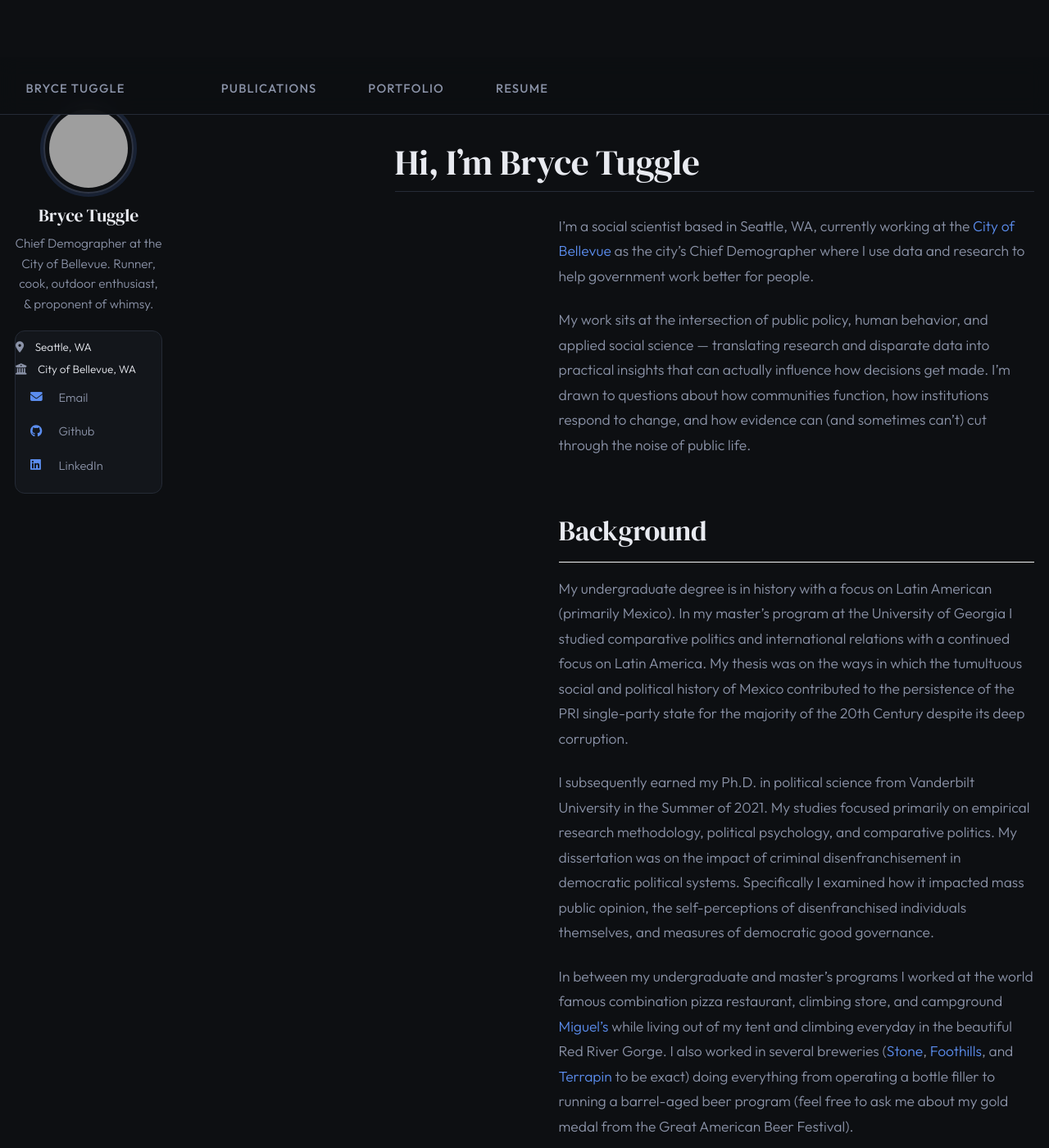
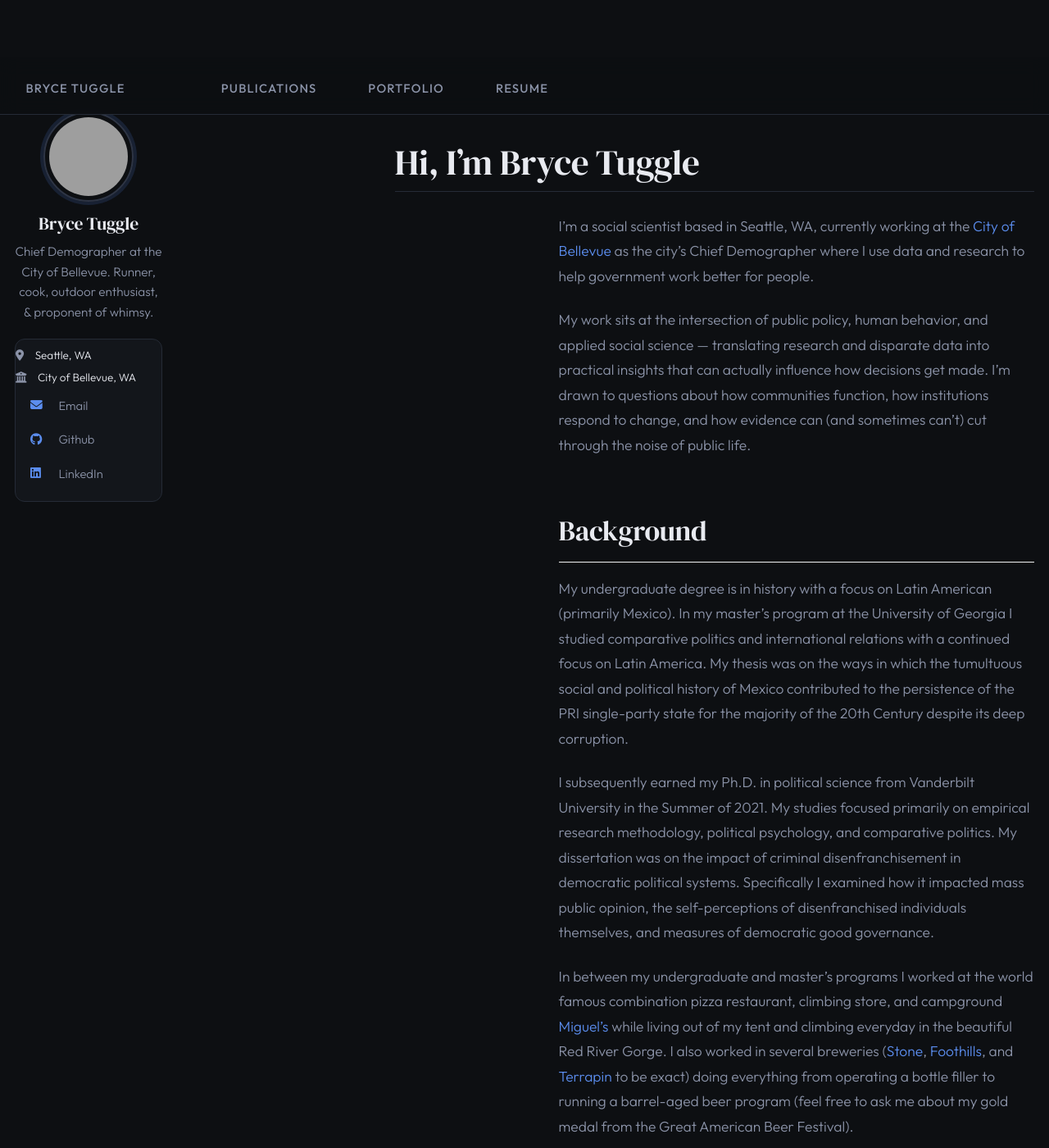
Before and after one commit to bwtuggle/bwtuggle.github.io, a Jekyll site: the page built from _pages/about.md, in a window 1280 px wide and 1400 px high. Shown: the whole window at 82% size. Built offline with Jekyll 4.4.1, drawn with Linux system fonts in a browser that asks for light colours; some web fonts are replaced.

Commit message:
Adjust padding-top in custom.css

```diff
--- a/assets/css/custom.css
+++ b/assets/css/custom.css
@@ -524,7 +524,7 @@ tbody td {
   max-width: 180px !important;
   padding-left: 0 !important;
   padding-right: 0 !important;
-  padding-top: 90px !important; /* clear the 70px fixed masthead */
+  padding-top: 100px !important; /* clear the 70px fixed masthead */
 }
 
 /* Center all sidebar content */
```
